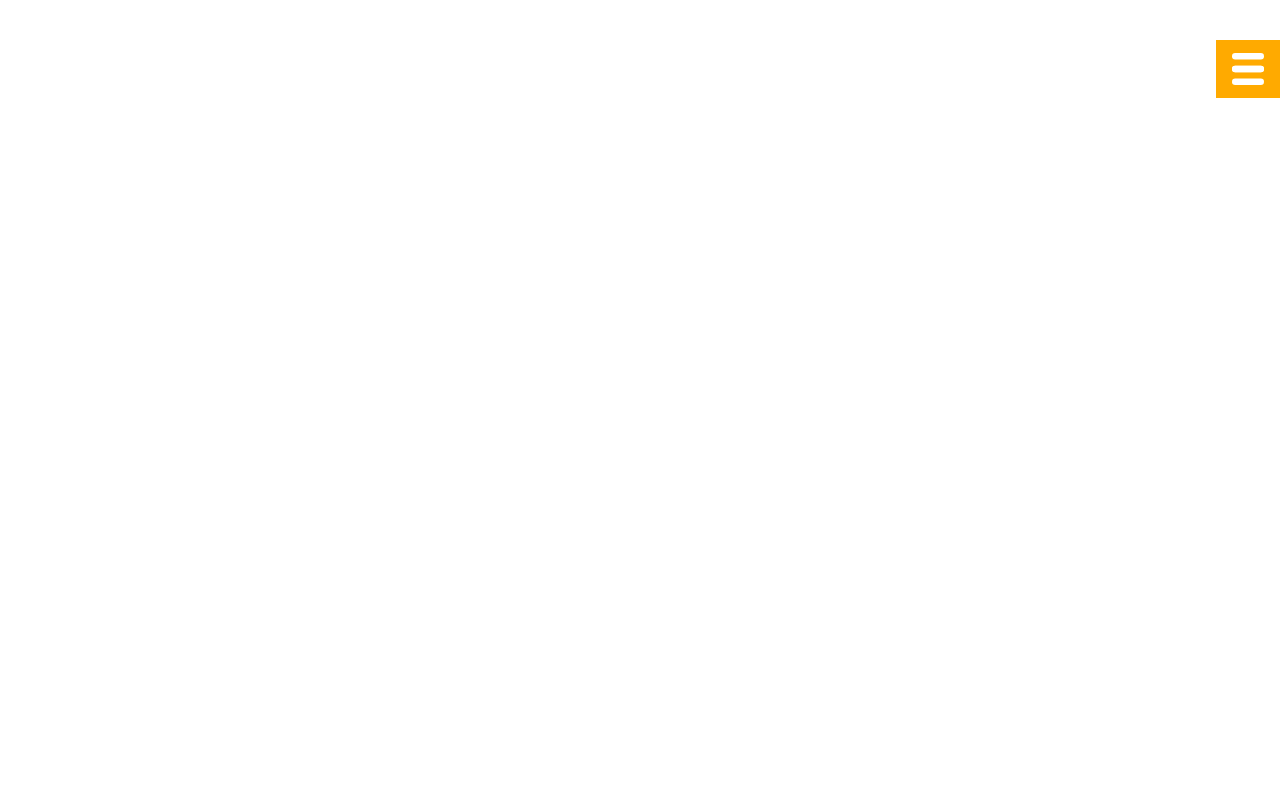
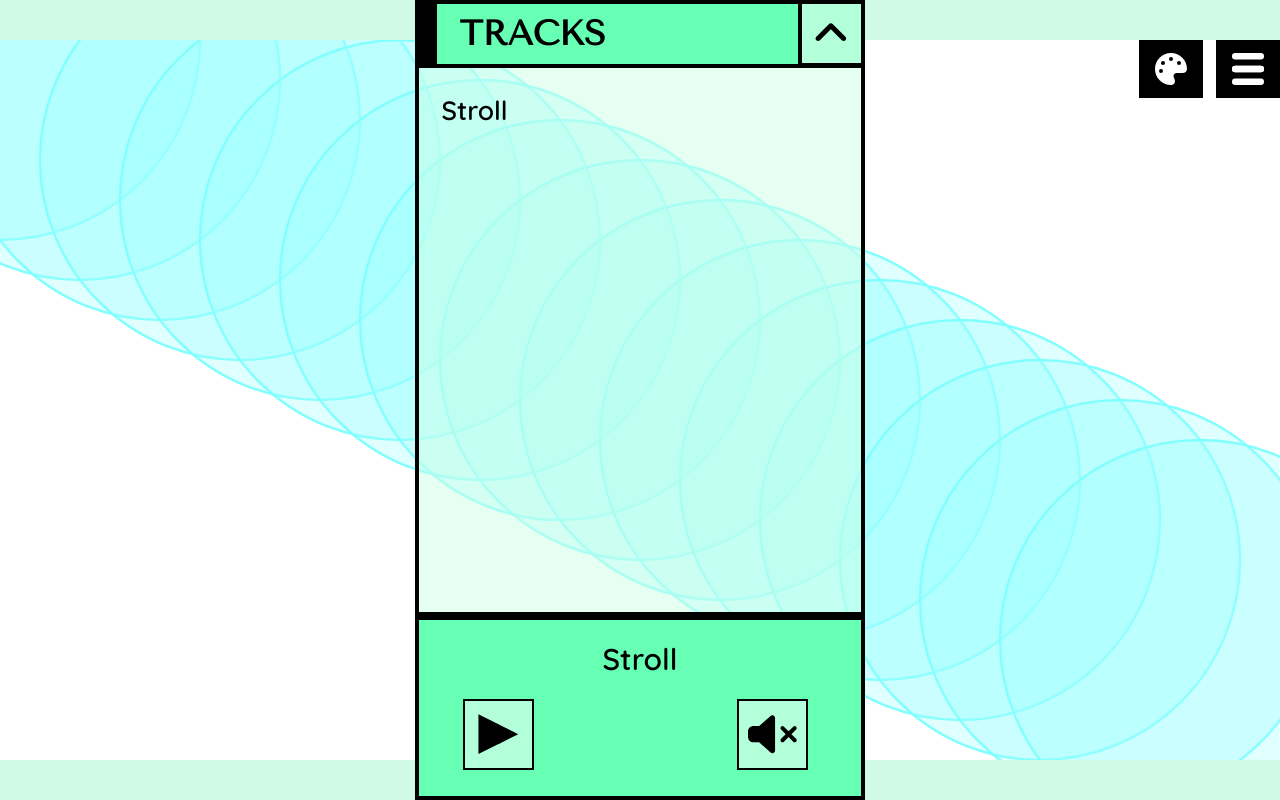
Before and after one commit to Driijko/tracks, a Svelte app: page / in a window 1280 px wide. Built offline with nearby package versions, Linux system fonts and the light colour scheme; a web font is replaced by a local one.

Commit message:
Pages: MusicPagePortrait - colors and fonts.

```diff
--- a/src/App.svelte
+++ b/src/App.svelte
@@ -15,8 +15,8 @@
 </script>
 
 <!-- MARKUP ///////////////////////////////////// -->
-<!-- <Router /> -->
-<SiteMenuModal />
+<Router />
+<!-- <SiteMenuModal /> -->
 <!-- <AudioBkg /> -->
 <!-- <SplashPage /> -->
 <!-- <OpeningPromptPage /> -->
--- a/src/toolkit/components/2-pages/music/MusicPage.svelte
+++ b/src/toolkit/components/2-pages/music/MusicPage.svelte
@@ -13,7 +13,7 @@
 <div class="uarr-container"
   class:landscape={$viewportOrientationStore === "landscape"}
 >
-  <div class="uarr2">
+  <div class="uarr2" class:portrait={$viewportOrientationStore === "portrait"}>
     <AudioAnimationList />
   </div>
   <div class="uarr1">
@@ -24,7 +24,7 @@
 <!-- STYLES //////////////////////////////////////// -->
 <style>
   .uarr-container.landscape {
-    background-color: black;
+    background-color: hsl(150, 80%, 90%);
   }
   .uarr1, .uarr2 {
     position: absolute;
@@ -32,4 +32,7 @@
   .uarr2 {
     background-color: white;
   }
+  .uarr2.portrait {
+    transform: rotate(90deg) scale(2.2);
+  }
 </style>
--- a/src/toolkit/components/2-pages/music/MusicPagePortrait.svelte
+++ b/src/toolkit/components/2-pages/music/MusicPagePortrait.svelte
@@ -46,6 +46,7 @@
   height: 7.9%;
   width: 15%;
   left: 85%;
+  background-color: hsl(150, 100%, 85%);
 }
 @media screen and (orientation: landscape) {
   #this :global(.playlist-modal-closer-button) {
@@ -53,6 +54,7 @@
   }
 }
 #this :global(.audio-bkg-playlist-section h2) {
+  font-family: "Tenor Sans", sans-serif;
   height: 8%;
   display: flex;
   align-items: center;
@@ -60,6 +62,7 @@
   font-size: calc(var(--uarr1-width)/13);
   border-left: calc(var(--uarr1-width)/20) solid black;
   border-top: calc(var(--uarr1-width)/100) solid black;
+  background-color: hsl(150, 100%, 70%);
 }
 #this :global(.audio-bkg-playlist) {
   border: calc(var(--uarr1-width)/100) solid black;
@@ -70,10 +73,14 @@
   padding-top: calc(var(--uarr1-width)/50);
   padding-bottom: calc(var(--uarr1-width)/5);
   font-size: calc(var(--uarr1-width)/17);
+  background-color: hsla(150, 100%, 90%, 0.5);
 }
 #this :global(.audio-bkg-playlist li) {
   height: 15%;
   display: flex;
+}
+#this :global(.audio-bkg-playlist button) {
+  font-weight: 600;
 }
 #this :global(.audio-bkg-playlist::-webkit-scrollbar) {
   display: none;
@@ -83,6 +90,7 @@
   padding-top: calc(var(--uarr1-width)/19);
   border: calc(var(--uarr1-width)/100) solid black;
   height: 23%;
+  background-color: hsl(150, 100%, 70%);
 }
 #this :global(.audio-bkg-player h3) {
   text-align: center;
@@ -95,6 +103,7 @@
   border: calc(var(--uarr1-width)/200) solid black;
   top: 45%;
   left: 10%;
+  background-color: hsl(150, 100%, 85%);
 }
 #this :global(.audio-bkg-timer) {
   position: absolute;
@@ -112,5 +121,6 @@
   top: 45%;
   left: 72%;
   padding: calc(var(--uarr1-width)/50);
+  background-color: hsl(150, 100%, 85%);
 }
 </style>
--- a/src/toolkit/components/3-layers/site-menu/SiteMenuLandscape.svelte
+++ b/src/toolkit/components/3-layers/site-menu/SiteMenuLandscape.svelte
@@ -26,11 +26,8 @@
   border-color: hsl(150, 100%,30%);
   background-color: hsl(150, 100%, 50%);
 }
-#this :global(.interface-tray.open line) {
+#this :global(.interface-tray.open .site-menu-modal line) {
   stroke: hsl(40, 100%, 0%);
-}
-#this :global(.interface-tray.closed) {
-  background-color: hsl(40, 100%, 50%);
 }
 #this :global(.interface-tray) {
   right: 0%;
@@ -42,6 +39,7 @@
   height: calc(var(--uarr2-width)/22);
   padding: calc(var(--uarr2-width)/80);
   padding-top: calc(var(--uarr2-width)/100);
+  background-color: black;
 }
 #this :global(.interface-tray.open li) {
   width: calc(var(--uarr2-width)/18);
--- a/src/toolkit/components/3-layers/site-menu/SiteMenuModal.svelte
+++ b/src/toolkit/components/3-layers/site-menu/SiteMenuModal.svelte
@@ -8,21 +8,10 @@
 </script>
 
 <!-- MARKUP ///////////////////////////////////////////// -->
-
-<!-- {#if $resizing === false }
-  <div class="uarr-container" class:open={$siteMenuModal}>
-    <div class="uarr">
-      {#if $viewportOrientationStore === "portrait"}
-        <SiteMenuPortrait />
-      {:else}
-        <SiteMenuLandscape />
-      {/if}
-    </div>
-  </div>
-{/if} -->
-
-{#if $viewportOrientationStore === "portrait"}
-  <SiteMenuPortrait />
-{:else}
-  <SiteMenuLandscape />
+{#if $resizing === false}
+  {#if $viewportOrientationStore === "portrait"}
+    <SiteMenuPortrait />
+  {:else}
+    <SiteMenuLandscape />
+  {/if}
 {/if}
--- a/src/toolkit/components/4-layouts/partial/AudioAnimationList.svelte
+++ b/src/toolkit/components/4-layouts/partial/AudioAnimationList.svelte
@@ -15,7 +15,7 @@
       <rect x="0" y="0" width="1600" height="900" fill="hsl(150, 100%, 70%)"/>
     </svg>
   {:else}
-    {#if $audioBkgTrack.name === "Opening Prompt Loop"}
+    {#if $audioBkgTrack.name === "Stroll"}
       <Animation2 />
     {/if}
   {/if}
@@ -23,9 +23,6 @@
 
 <!-- STYLES ////////////////////////////////////////// -->
 <style>
-div.portrait :global(svg) {
-  transform: rotate(90deg) scale(2.2);
-}
 svg {
   width: 100%;
 }
--- a/src/toolkit/components/6-elements/art/Animation2.svelte
+++ b/src/toolkit/components/6-elements/art/Animation2.svelte
@@ -9,7 +9,7 @@
   const tl = gsap.timeline();
   onMount(()=> {
     tl.from(".a-path1", {
-      duration: 70,
+      duration: 10,
       strokeWidth: 0,
       stroke: "hsl(0, 100%, 100%)",
       ease: "power.out",
--- a/src/toolkit/components/6-elements/interface/modals/PlaylistModalOpenerButton.svelte
+++ b/src/toolkit/components/6-elements/interface/modals/PlaylistModalOpenerButton.svelte
@@ -18,4 +18,7 @@ button {
   align-items: center;
   justify-content: center;
 }
+button :global(path) {
+  fill: white;
+}
 </style>
--- a/src/toolkit/data/playlists.js
+++ b/src/toolkit/data/playlists.js
@@ -1,11 +1,9 @@
 const playlists = {
   playlist1: {
-    name: "Playlist 1",
+    name: "TRACKS",
     tracks: [
-      { name: "Opening Prompt Loop",
-      path: "./assets/audio/bkg/opening-prompt.mp3"},
-      { name: "Iroh 0",
-      path: "./assets/audio/bkg/test-music.mp3"}
+      { name: "Stroll",
+      path: "./audio/stroll.mp3"},
     ],
   },
 };
--- a/src/toolkit/data/siteSettings.js
+++ b/src/toolkit/data/siteSettings.js
@@ -3,7 +3,7 @@ const siteSettings = {
   landscapeUARR: [16,9],
   smallestViewport: 320 * 480,
   resizeDelay: 2000,
-  startingPageName: "loading",
+  startingPageName: "music",
 }
 
 export default siteSettings;
```
Also changed, not shown: 1 other file (tests, documents, lock files or other folders).
